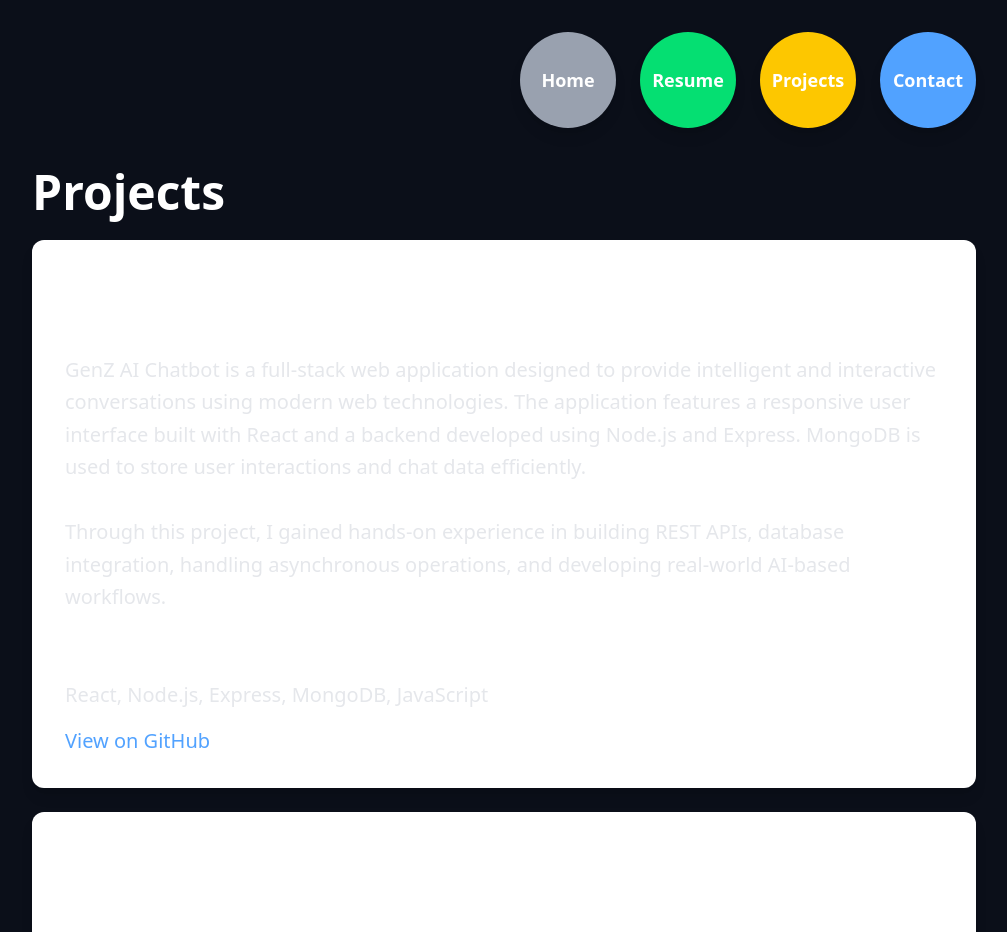
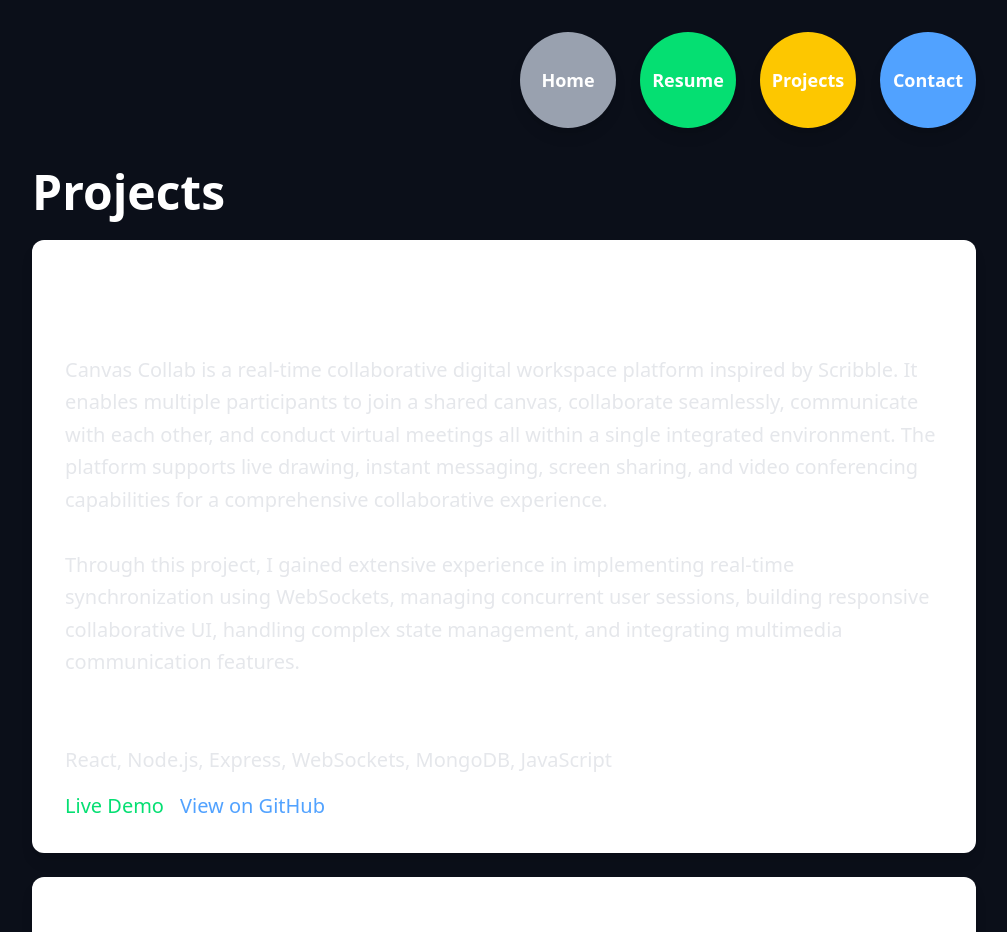
Before and after one commit to Sathwik12345678/my-portfolio, a React (Vite) app: page /#/projects in a window 1280 px wide. Shown: the top 932 px of the page, without its empty margins (136-1143 px from the left). Built offline with nearby package versions, Linux system fonts and the light colour scheme.

Commit message:
add a new project

```diff
--- a/src/Pages/Projects.jsx
+++ b/src/Pages/Projects.jsx
@@ -33,6 +33,42 @@ function Projects() {
         {/* Project 1 */}
         <div className="bg-white dark:bg-white/5 border border-white/10 p-8 rounded-xl shadow-lg hover:shadow-2xl transition">
           <h2 className="text-3xl font-semibold text-white mb-3">
+            Canvas Collab
+          </h2>
+
+          <p className="text-xl text-gray-200 leading-relaxed">
+            <span className="font-semibold text-white">Description:</span><br />
+            Canvas Collab is a real-time collaborative digital workspace platform inspired by Scribble. It enables multiple participants to join a shared canvas, collaborate seamlessly, communicate with each other, and conduct virtual meetings all within a single integrated environment. The platform supports live drawing, instant messaging, screen sharing, and video conferencing capabilities for a comprehensive collaborative experience.
+            <br /><br />
+            Through this project, I gained extensive experience in implementing real-time synchronization using WebSockets, managing concurrent user sessions, building responsive collaborative UI, handling complex state management, and integrating multimedia communication features.
+            <br /><br />
+            <span className="font-semibold text-white">Technologies:</span><br />
+            React, Node.js, Express, WebSockets, MongoDB, JavaScript
+          </p>
+
+          <div className="mt-4 flex gap-4">
+            <a
+              href="https://canvascollab-uw1z.vercel.app/"
+              target="_blank"
+              rel="noopener noreferrer"
+              className="inline-block text-xl text-green-400 hover:underline"
+            >
+              Live Demo
+            </a>
+            <a
+              href="https://github.com/Sathwik12345678/Canvascollab"
+              target="_blank"
+              rel="noopener noreferrer"
+              className="inline-block text-xl text-blue-400 hover:underline"
+            >
+              View on GitHub
+            </a>
+          </div>
+        </div>
+
+        {/* Project 2 */}
+        <div className="bg-white dark:bg-white/5 border border-white/10 p-8 rounded-xl shadow-lg hover:shadow-2xl transition">
+          <h2 className="text-3xl font-semibold text-white mb-3">
             GenZ AI Chatbot
           </h2>
 
@@ -56,7 +92,7 @@ function Projects() {
           </a>
         </div>
 
-        {/* Project 2 */}
+        {/* Project 3 */}
         <div className="bg-white dark:bg-white/5 border border-white/10 p-8 rounded-xl shadow-lg hover:shadow-2xl transition">
           <h2 className="text-3xl font-semibold text-white mb-3">
             Task Manager Application
```
